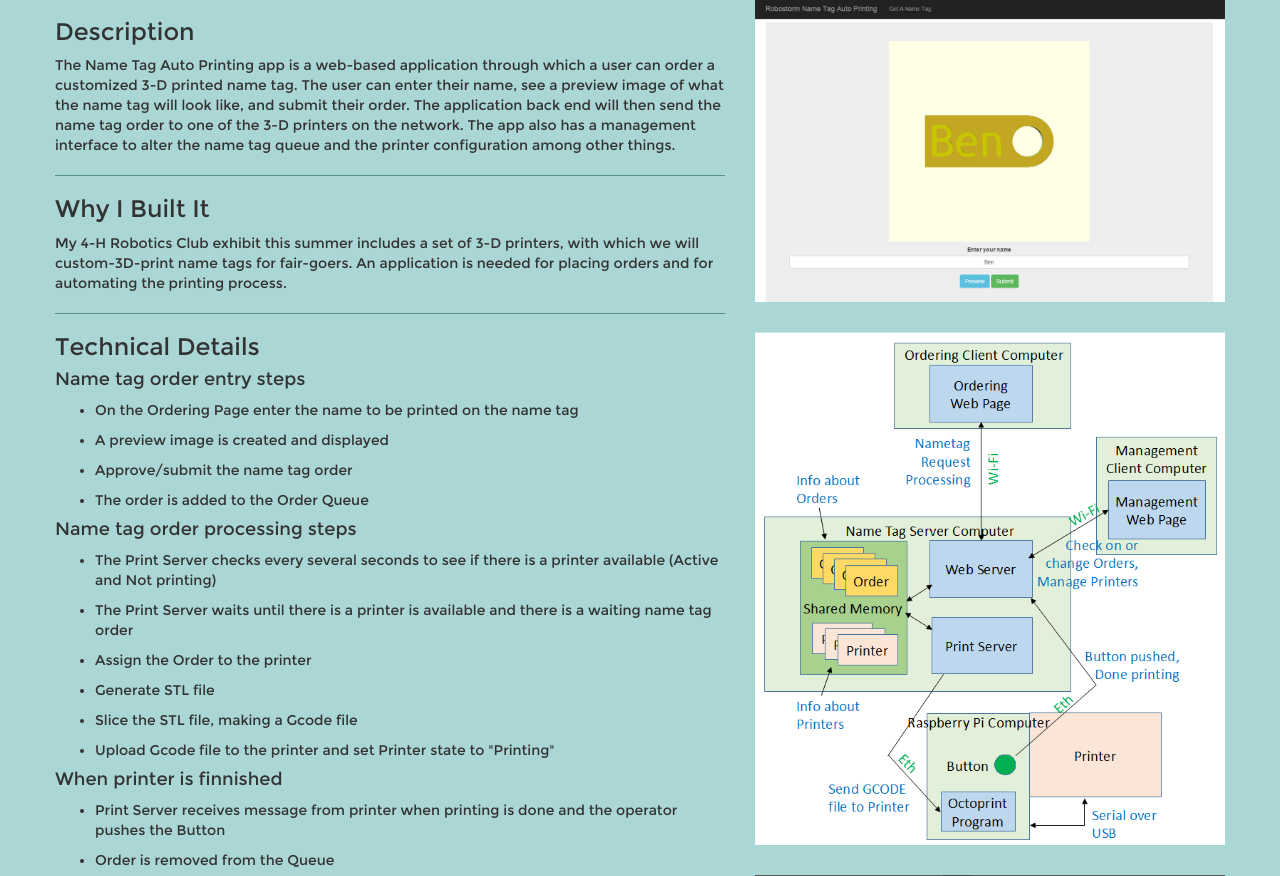
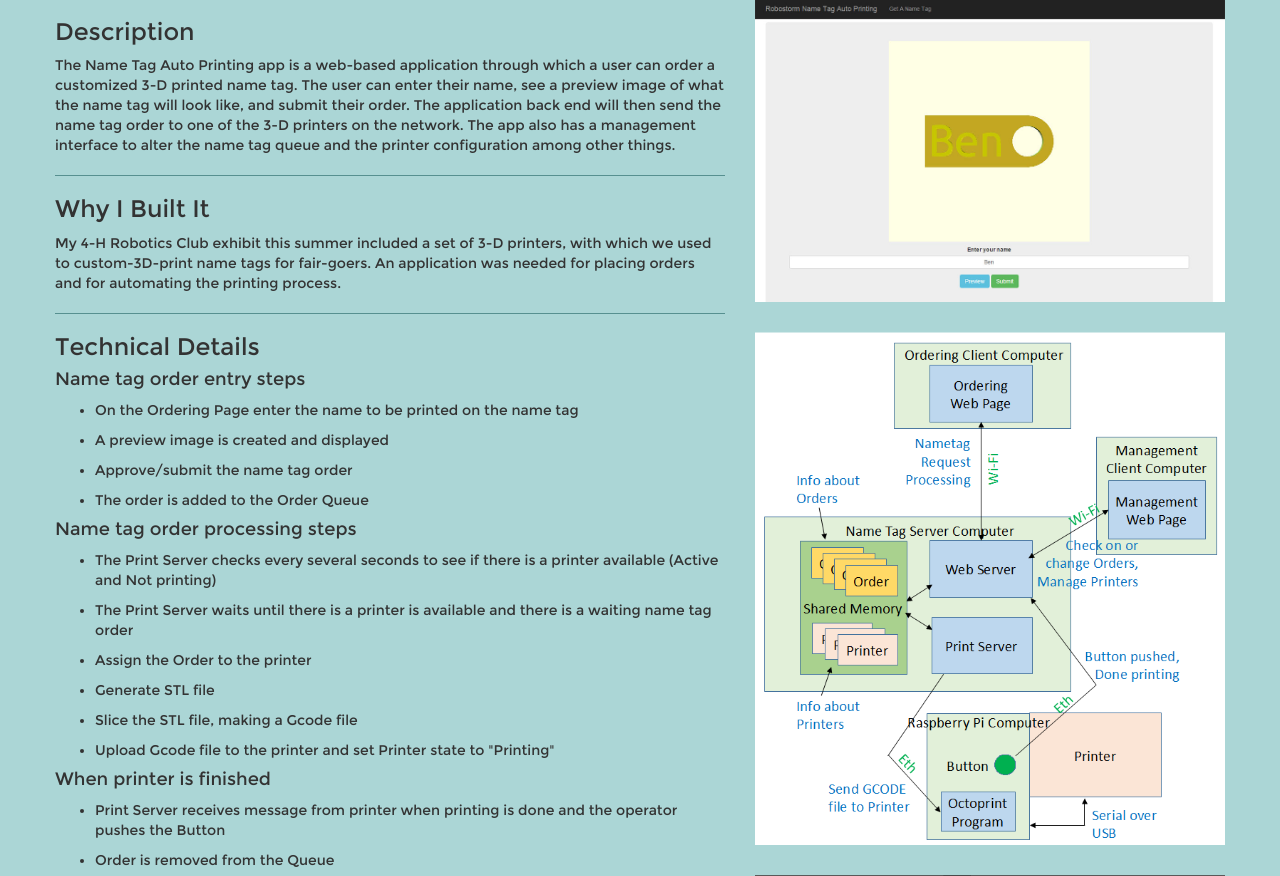
Before and after one commit to zethra/Ben-Goldberg, a PHP site: page /nametags.php in a window 1280 px wide. Shown: the part 435-1311 px from the top of the page. Run offline with PHP 8.4, Linux system fonts and the light colour scheme.

Commit message:
More corrections

```diff
--- a/nametags.php
+++ b/nametags.php
@@ -76,8 +76,8 @@
                 </p>
 
                 <p class="text-left">
-                    My 4-H Robotics Club exhibit this summer includes a set of 3-D printers, with which we will
-                    custom-3D-print name tags for fair-goers. An application is needed for placing orders and for
+                    My 4-H Robotics Club exhibit this summer included a set of 3-D printers, with which we used to
+                    custom-3D-print name tags for fair-goers. An application was needed for placing orders and for
                     automating the printing process.
                 </p>
                 <hr/>
@@ -114,7 +114,7 @@
                 </ul>
 
                 <p class="h4 text-left">
-                    When printer is finnished
+                    When printer is finished
                 </p>
 
                 <ul class="text-left">
--- a/navigator.php
+++ b/navigator.php
@@ -115,7 +115,7 @@
                     What I Learned
                 </p>
                 <ul class="text-left">
-                    <li><p>XML data format</p></li>
+                    <li><p>XML data format / XML parsing</p></li>
                     <li><p>Dijkstra's shortest path algorithm</p></li>
                     <li><p>Better understanding of Java servlets</p></li>
                     <li><p>Multithreading</p></li>
```
